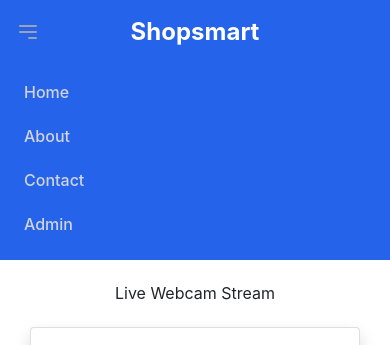
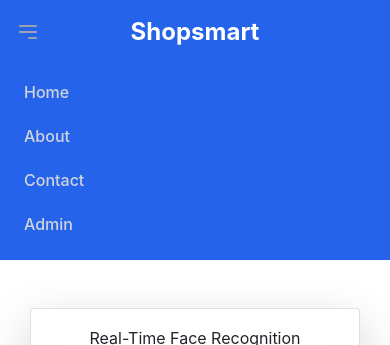
Before and after one commit to Nayak-cyber/Mini-Project-College, a Flask app: page /admin in a window 390 px wide. Shown: the top 345 px of the page. Run offline with Flask 3, Linux system fonts and the light colour scheme; some libraries are stand-ins or nearby versions.

Commit message:
Added the model

```diff
--- a/main.py
+++ b/main.py
@@ -2,13 +2,79 @@ from flask import Flask,render_template,request,url_for,redirect,Response
 from serpapi import GoogleSearch
 import gspread
 import cv2
+import os
 
 item=["Blue Shirt","Red Shirt","Black Pants","Watch"]
+
+reference_images_dir = 'Gugs'
 
 
 app = Flask(__name__)
 
 camera = cv2.VideoCapture(0)
+
+face_name=""
+
+reference_images = []
+reference_names = []
+
+for filename in os.listdir(reference_images_dir):
+    if filename.endswith('.jpg') or filename.endswith('.png') or filename.endswith('.jpeg'):
+        image_path = os.path.join(reference_images_dir, filename)
+        image = cv2.imread(image_path, cv2.IMREAD_GRAYSCALE)
+        image = cv2.resize(image, (100, 100))  # Resize for better performance
+        reference_images.append(image)
+        reference_names.append(os.path.splitext(filename)[0])
+
+# Create a Haar cascade for face detection
+face_cascade = cv2.CascadeClassifier(cv2.data.haarcascades + 'haarcascade_frontalface_default.xml')
+
+def admin_access():
+    cap = cv2.VideoCapture(0)
+
+    if not cap.isOpened():
+        print("Error: Could not open webcam.")
+        exit()
+
+    while True:
+        ret, frame = cap.read()
+        if not ret:
+            break
+
+        gray_frame = cv2.cvtColor(frame, cv2.COLOR_BGR2GRAY)
+        faces = face_cascade.detectMultiScale(gray_frame, scaleFactor=1.1, minNeighbors=5, minSize=(30, 30))
+
+        for (x, y, w, h) in faces:
+            face_region = gray_frame[y:y+h, x:x+w]
+            best_match_name = "Unknown"
+            best_match_value = 0
+
+            for ref_image, name in zip(reference_images, reference_names):
+                face_region_resized = cv2.resize(face_region, (ref_image.shape[1], ref_image.shape[0]))
+                result = cv2.matchTemplate(face_region_resized, ref_image, cv2.TM_CCOEFF_NORMED)
+                _, max_val, _, _ = cv2.minMaxLoc(result)
+
+                if max_val > best_match_value:
+                    best_match_value = max_val
+                    best_match_name = name
+
+            face_name = best_match_name if best_match_value > 0.2 else "Unknown"
+            color = (0, 255, 0) if face_name != "Unknown" else (0, 0, 255)
+            cv2.rectangle(frame, (x, y), (x+w, y+h), color, 2)
+            cv2.putText(frame, face_name, (x, y-10), cv2.FONT_HERSHEY_SIMPLEX, 0.9, (255, 255, 255), 2)
+
+        # Encode frame in JPEG format
+        ret, buffer = cv2.imencode('.jpg', frame)
+        frame = buffer.tobytes()
+
+        # Yield the output frame in byte format
+        yield (b'--frame\r\n'
+               b'Content-Type: image/jpeg\r\n\r\n' + frame + b'\r\n')
+        # print(type(face_name))
+
+
+    cap.release()
+
 
 def generate_frames():
     while True:
@@ -113,12 +179,25 @@ def contact():
 
 @app.route("/admin")
 def webcam():
-    return render_template("webcam.html")
+    print(face_name)
+    return render_template("adminlog.html")
+
+# @app.route("/testing")
+# def testing():
+#     return render_template("adminlog.html")
 
 @app.route('/video_feed')
 def video_feed():
     # Returns the generated frames as a video stream
     return Response(generate_frames(),
+                    mimetype='multipart/x-mixed-replace; boundary=frame')
+
+@app.route('/face_recog')
+def face_recog():
+    # Returns the generated frames as a video stream
+    if(face_name=="Nayak"):
+        print("Yes it is!!")
+    return Response(admin_access(),
                     mimetype='multipart/x-mixed-replace; boundary=frame')
 
 @app.route("/checkout/<product>/")
--- /dev/null
+++ b/templates/adminlog.html
@@ -0,0 +1,18 @@
+{% extends "main.html" %}
+{% block adminlog %}
+<div class="container my-5">
+    <div class="row justify-content-center">
+        <div class="col-md-8">
+            <div class="card shadow-lg">
+                <div class="card-body">
+                    <h1 class="card-title text-center mb-4">Real-Time Face Recognition</h1>
+                    <div class="video-container">
+                        <img src="{{ url_for('face_recog') }}" alt="Video Feed" class="img-fluid border border-primary rounded shadow-lg">
+                    </div>
+                </div>
+            </div>
+        </div>
+    </div>
+</div>
+
+{% endblock adminlog %}
--- a/templates/main.html
+++ b/templates/main.html
@@ -16,6 +16,10 @@
             display: block;
             margin: 0 auto;
             border: 2px solid #ddd;
+        }
+        .video-container {
+            position: relative;
+            text-align: center;
         }
     </style>
   </head>
@@ -69,6 +73,7 @@
     {% block bought %}{% endblock %}
     {% block about %}{% endblock %}
     {% block webcam %}{% endblock %}
+    {% block adminlog %}{% endblock %}
      </div>
      <!-- Footer -->
      <footer class="bg-gray-800 text-white" style="margin: 22px;">
```
Also changed, not shown: templates/test.html (+11 -5 lines).
